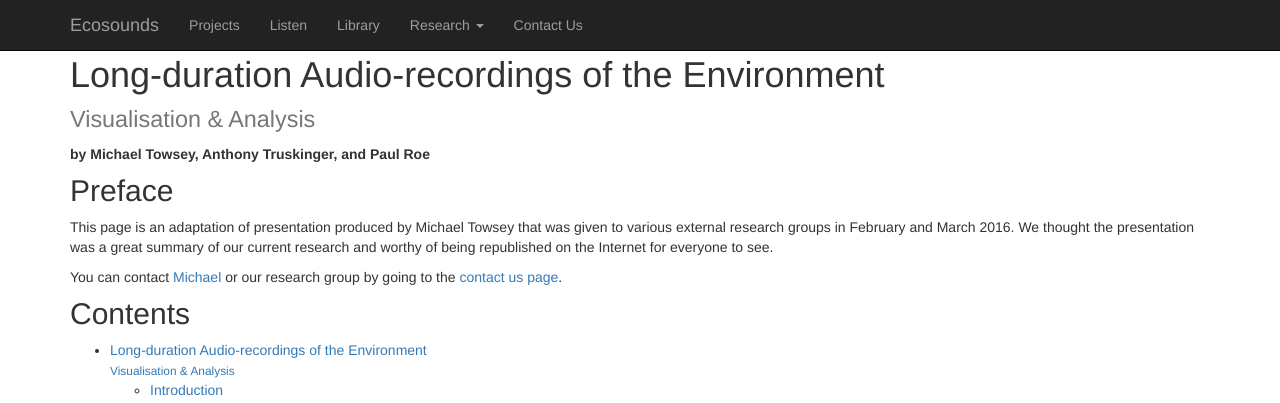
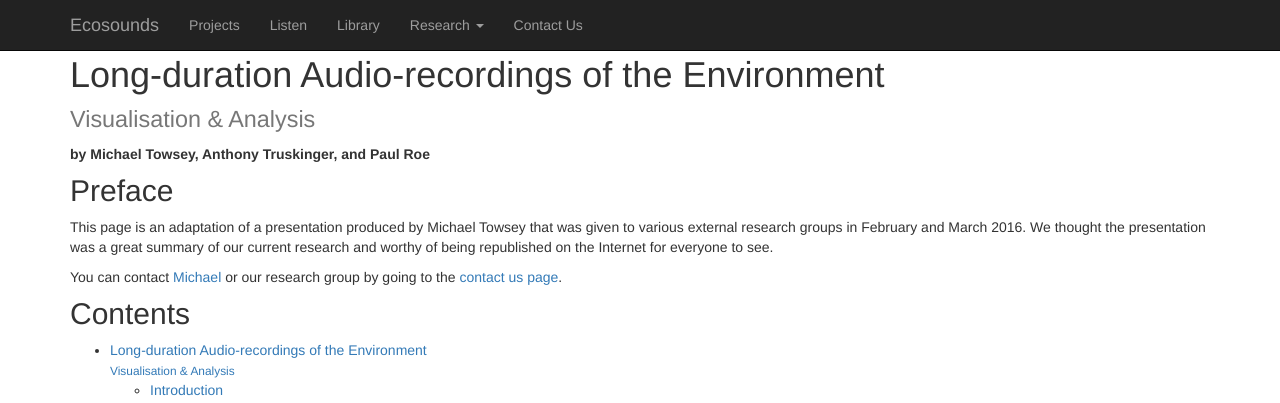
Before and after one commit to QutEcoacoustics/research-blog, a Jekyll site: the page built from research/EADM-Towsey/Long-Duration-Audio-Recordings-of-the-environment.md, in a window 1280 px wide and 900 px high. Shown: the top 403 px of the window. Built offline with Jekyll 4.4.1, drawn with Linux system fonts in a browser that asks for light colours; nearby versions of some CDN libraries.

Commit message:
Fixed minor error

```diff
--- a/research/EADM-Towsey/Long-Duration-Audio-Recordings-of-the-environment.md
+++ b/research/EADM-Towsey/Long-Duration-Audio-Recordings-of-the-environment.md
@@ -12,7 +12,7 @@ __by Michael Towsey, Anthony Truskinger, and Paul Roe__
 ## Preface
 {:.no_toc}
 
-This page is an adaptation of presentation produced by Michael Towsey that was given to various external research groups in February and March 2016. We thought the presentation was a great summary of our current research and worthy of being republished on the Internet for everyone to see.
+This page is an adaptation of a presentation produced by Michael Towsey that was given to various external research groups in February and March 2016. We thought the presentation was a great summary of our current research and worthy of being republished on the Internet for everyone to see.
 
 You can contact [Michael](http://staff.qut.edu.au/details?id=towsey) or our research group by going to the [contact us page](https://www.ecosounds.org/contact_us).
 
```
